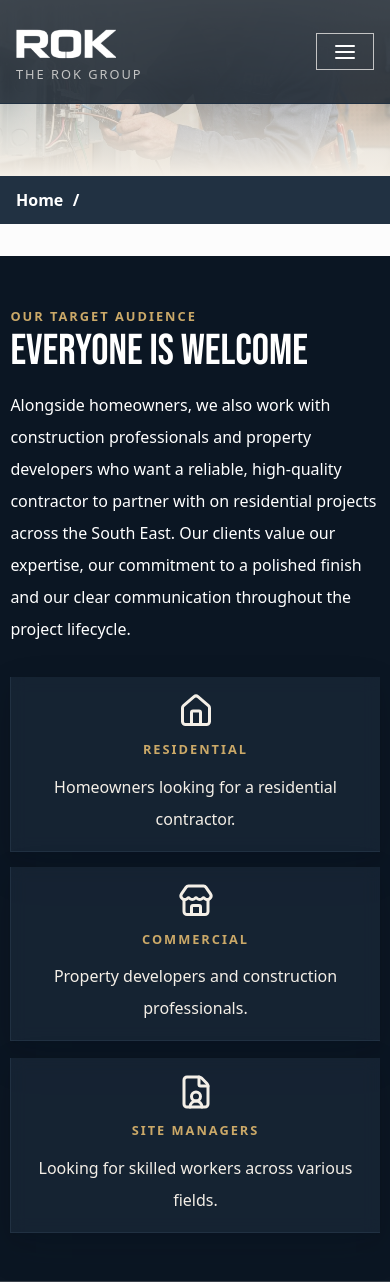
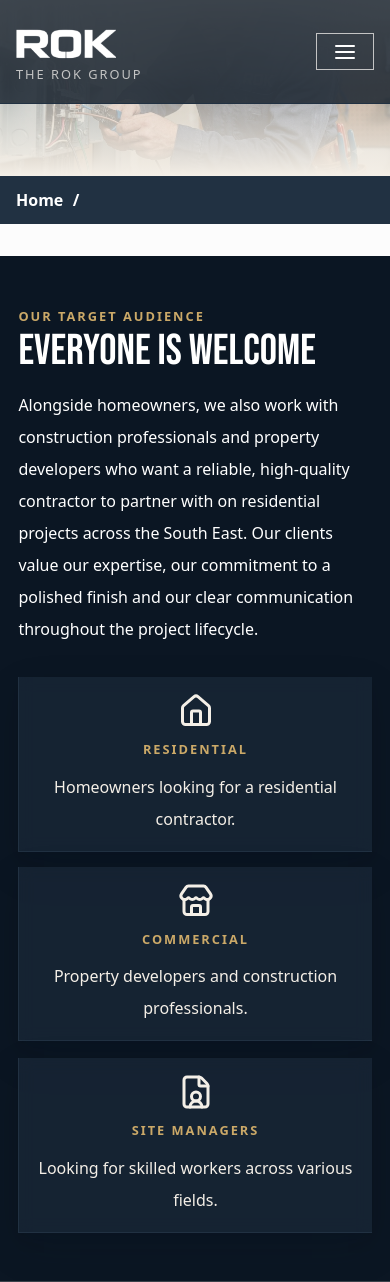
Before and after one commit to reche1405/rok, a Flask app: page /services in a window 390 px wide. Shown: the top 1282 px of the page. Run offline with Flask 3, Linux system fonts and the light colour scheme; data that the repository does not hold is empty; some libraries are stand-ins or nearby versions.

Commit message:
Further modified mobile styling

```diff
--- a/promo/static/css/style.css
+++ b/promo/static/css/style.css
@@ -1063,6 +1063,7 @@ section:has(div.slider.light) ~ .breadcrumbs {
     }
     .content, header.content {
         max-width:980px !important;
+
     }
     .card-stack {
         justify-self: stretch;
@@ -1128,6 +1129,9 @@ section:has(div.slider.light) ~ .breadcrumbs {
             aspect-ratio: unset;
         }
     }
+    .text-section, section.hero {
+        padding-inline:.5rem;
+    }
 
     .grid.col-4 {
         grid-template-columns: 1fr 1fr;
--- a/promo/templates/pages/contact.html
+++ b/promo/templates/pages/contact.html
@@ -22,7 +22,7 @@
 {% block main %}
     <section class="pale pb-6 pt-3">
         <div class="grid content pt-4 g-6 sm-g-3 col-2--right">
-            <div>
+            <div class="text-section">
                 <div class="">
                     <h3 class="small-text spaced-text gold-text semi-bold caps">Contact</h3>
                     <h2 class="display large-text">
--- a/promo/templates/pages/project-list.html
+++ b/promo/templates/pages/project-list.html
@@ -81,7 +81,7 @@
 
     <section class="soft">
         <div class="grid content col-2--right g-6 py-6">
-            <div>
+            <div class="text-section">
                         <h3 class="small-text spaced-text gold-text semi-bold caps">Why this matters</h3>
                 <h2 class="display  large-text">Your contractor experience should be stress free</h2>
                 <p class=" my-4">
@@ -90,7 +90,7 @@
                         and a better finish.
                 </p>
             </div>
-            <div>
+            <div classs="text-section">
                 <div class="grid col-2 g-3">
 
                     <div class="card soft py-6 px-4 shadow-3 flex col align-center text-center">
--- a/promo/templates/pages/service-list.html
+++ b/promo/templates/pages/service-list.html
@@ -53,7 +53,7 @@
 
     <section class="dark">
         <div class="grid content col-2--right md-collapse g-6 sm-g-3 py-6">
-        <div>
+        <div class="text-section">
                     <h3 class="small-text spaced-text gold-text semi-bold caps">Our target audience</h3>
             <h2 class="display white-text large-text">Everyone is welcome</h2>
             <p class="white-text py-6 sm-py-3">
@@ -62,7 +62,7 @@
         </div>
 
 
-            <div class="grid col-3 g-3 center-y">
+            <div class="grid col-3 g-3 center-y text-section">
 
 
                 <div class="card clear p-3 shadow-4 text-center">
```
Also changed, not shown: promo/templates/pages/index.html (+7 -7 lines).
